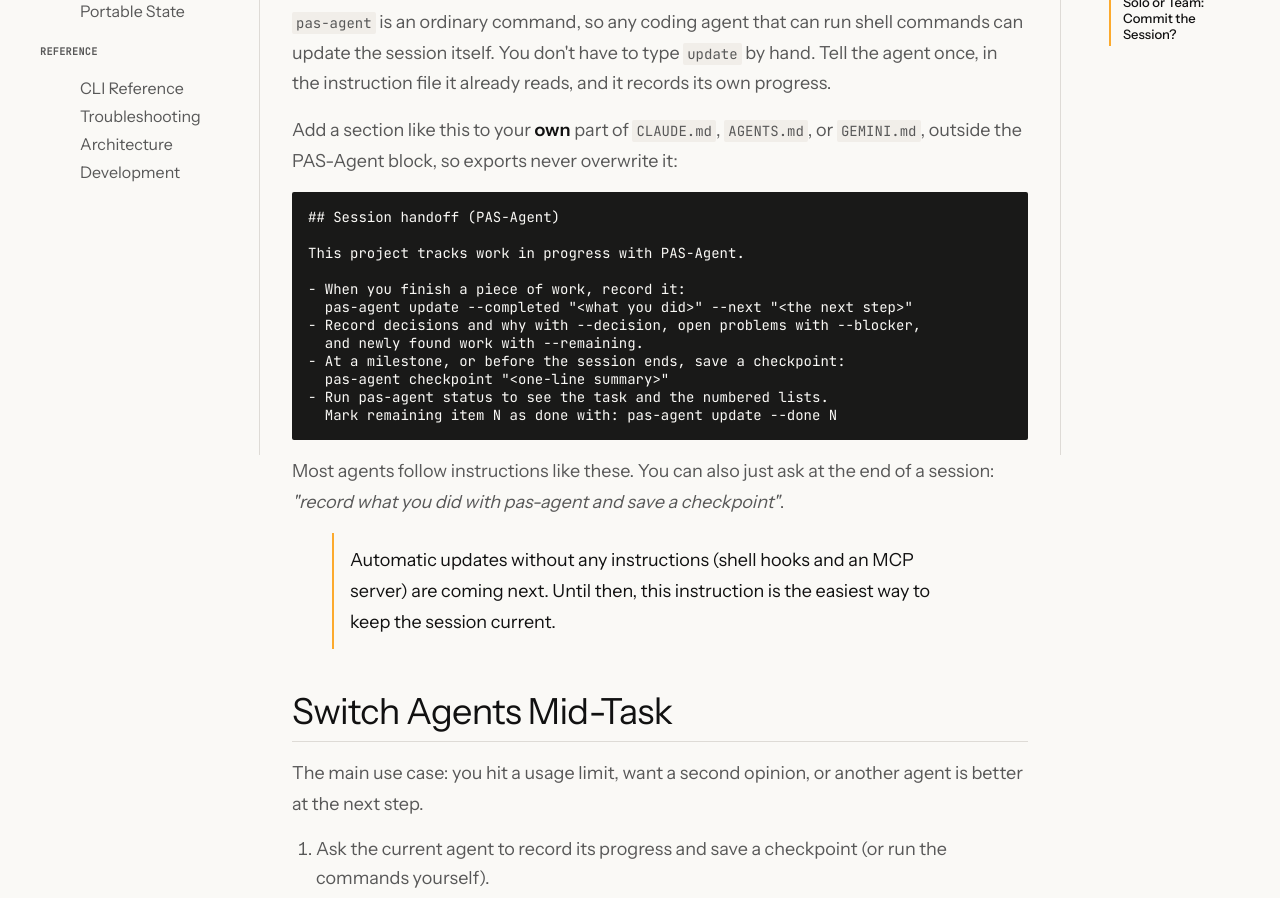
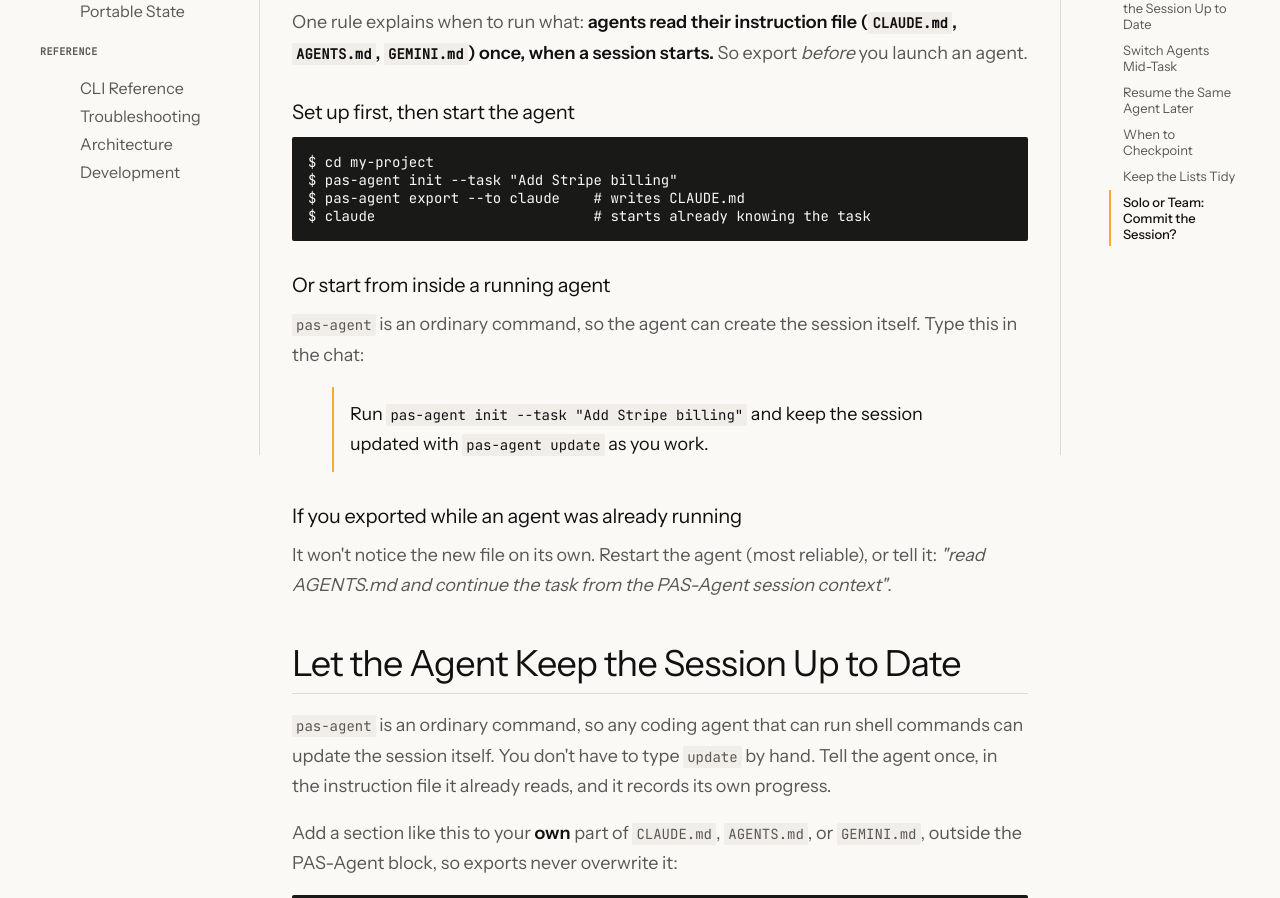
Before and after one commit to gfirik/pas-agent, an Astro site in the folder website/: page /pas-agent/docs/workflows in a window 1280 px wide. Shown: the part 346-1244 px from the top of the page. Built offline with nearby package versions, Linux system fonts and the light colour scheme; Astro itself is replaced by a stand-in of ours.

Commit message:
docs: explain what PAS stands for and how to start a first session
- Page title, meta description and a new first FAQ entry spell out
  Portable Agent Sessions
- Workflows opens with 'Your First Session': export before launching an agent,
  or let the agent run pas-agent itself; what to do if it was already running
- README notes that agents read their instruction file only at startup

```diff
--- a/website/src/data/site.ts
+++ b/website/src/data/site.ts
@@ -1,5 +1,5 @@
 export const SITE_NAME = 'PAS-Agent';
-export const SITE_DESCRIPTION = 'Portable work sessions across AI coding agents.';
+export const SITE_DESCRIPTION = 'PAS-Agent (Portable Agent Sessions) carries your task, progress and decisions from one AI coding agent to the next: Claude Code, Codex, Cursor, Gemini CLI and more.';
 export const GITHUB_URL = 'https://github.com/gfirik/pas-agent';
 
 export interface DocPage {
--- a/website/src/pages/docs/quick-start.astro
+++ b/website/src/pages/docs/quick-start.astro
@@ -101,7 +101,7 @@ $ pas-agent export --to codex
 $ codex  # reads AGENTS.md at startup</code></pre>
 
   <p>
-    Next, see <a href={withBase('/docs/workflows')}>Workflows</a> to let your agent keep the session
-    up to date for you.
+    Next, see <a href={withBase('/docs/workflows')}>Workflows</a> for when to start each agent and
+    how to let your agent keep the session up to date for you.
   </p>
 </DocsLayout>
--- a/website/src/pages/docs/workflows.astro
+++ b/website/src/pages/docs/workflows.astro
@@ -9,6 +9,31 @@ import { withBase } from '../../data/site';
     The <a href={withBase('/docs/quick-start')}>Quick Start</a> shows the commands. This page
     shows how to fit them into real work so that keeping the session up to date takes almost
     no effort.
+  </p>
+
+  <h2>Your First Session</h2>
+  <p>
+    One rule explains when to run what: <strong>agents read their instruction file
+    (<code>CLAUDE.md</code>, <code>AGENTS.md</code>, <code>GEMINI.md</code>) once, when a session
+    starts.</strong> So export <em>before</em> you launch an agent.
+  </p>
+  <h3>Set up first, then start the agent</h3>
+  <pre><code>$ cd my-project
+$ pas-agent init --task "Add Stripe billing"
+$ pas-agent export --to claude    # writes CLAUDE.md
+$ claude                          # starts already knowing the task</code></pre>
+  <h3>Or start from inside a running agent</h3>
+  <p>
+    <code>pas-agent</code> is an ordinary command, so the agent can create the session itself.
+    Type this in the chat:
+  </p>
+  <blockquote>
+    <p>Run <code>pas-agent init --task "Add Stripe billing"</code> and keep the session updated with <code>pas-agent update</code> as you work.</p>
+  </blockquote>
+  <h3>If you exported while an agent was already running</h3>
+  <p>
+    It won't notice the new file on its own. Restart the agent (most reliable), or tell it:
+    <em>"read AGENTS.md and continue the task from the PAS-Agent session context"</em>.
   </p>
 
   <h2>Let the Agent Keep the Session Up to Date</h2>
```
Also changed, not shown: website/src/pages/index.astro (+10 -1 lines), README.md.
